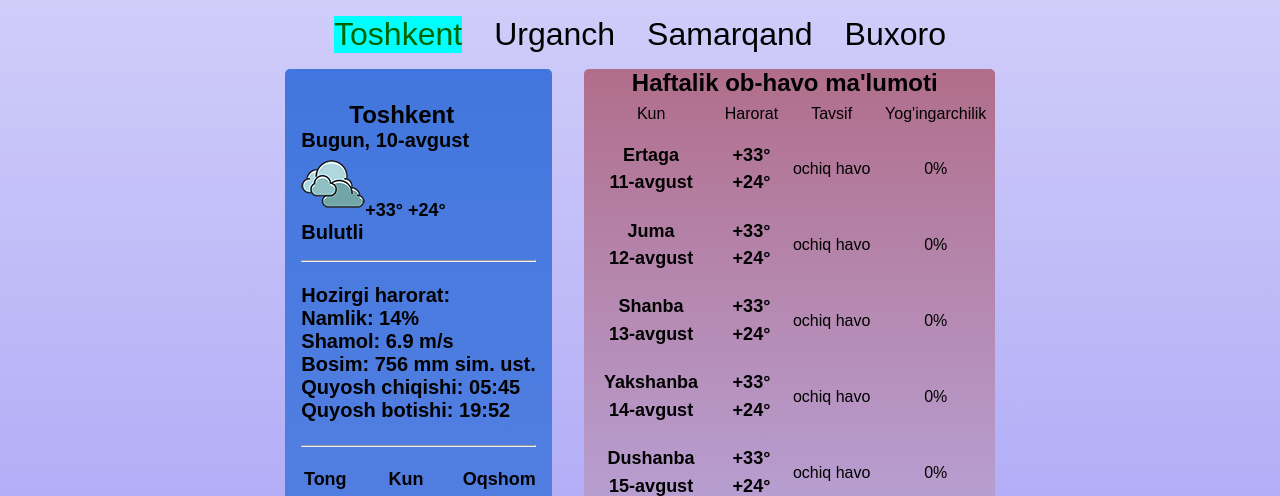
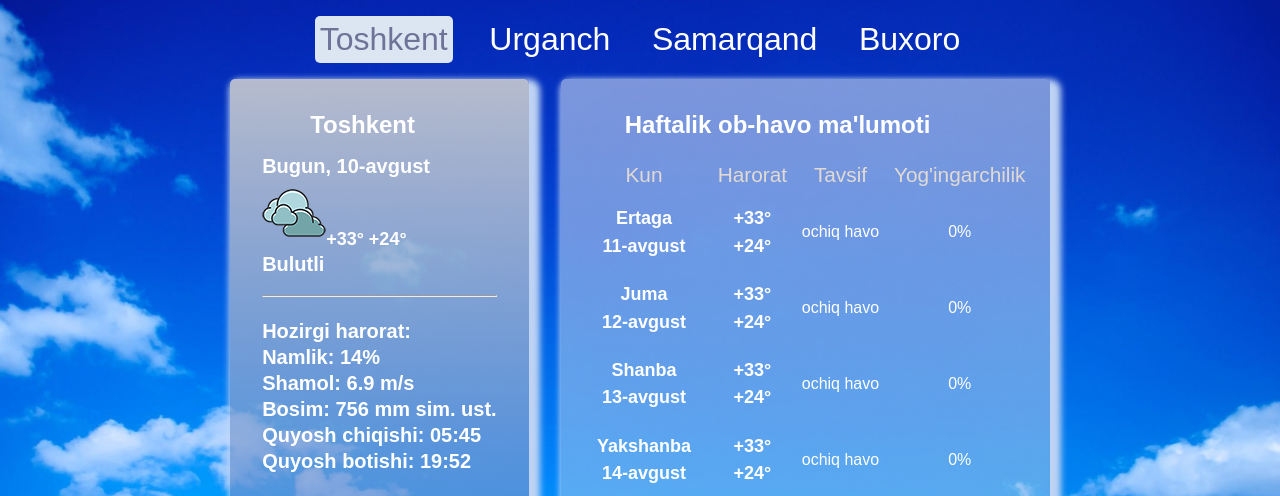
Before and after one commit to diyorbek0309/weather-app-protech-practise, a plain HTML site: page index.html in a window 1280 px wide. Shown: the top 496 px of the page. Drawn offline with Linux system fonts and the light colour scheme; no server answers.

Commit message:
finished

```diff
--- a/main.css
+++ b/main.css
@@ -16,8 +16,9 @@ span {
 
 body {
   height: 100vh;
-  /* background: linear-gradient(rgba(225, 225, 225, 0.5), rgba(220, 225, 220, 0.4)); */
-  background: linear-gradient(rgba(20, 5, 229, 0.2), rgba(20, 5, 229, 0.4));
+  background-image: url("./images/blue-sky.jpg");
+  background-repeat: no-repeat;
+  background-size: 100%;
 }
 
 main {
@@ -30,21 +31,28 @@ main {
   justify-content: center;
   list-style: none;
   font-size: 2rem;
+  color: #fff;
 }
-
+.city ul {
+  border: 1px solid rgb(198, 198, 232);
+  border-radius: 5px;
+}
 .city li {
   margin: 1rem;
   cursor: pointer;
   transition: 0.5s ease;
+  padding: 00.3rem;
 }
 
 .city .active {
-  color: darkgreen;
-  background-color: aqua;
+  border: #aaa;
+  border-radius: 5px;
+  color: rgb(108, 116, 152);
+  background-color: rgb(220, 229, 242);
 }
 
-.city li:hover{
-  color: brown;
+.city li:hover {
+  color: rgb(107, 106, 106);
 }
 
 .bottom {
@@ -65,16 +73,22 @@ main {
 
 .daily {
   margin-right: 2rem;
-  /* background-color: antiquewhite; */
-  background: linear-gradient(rgba(50, 109, 219, 0.9), rgba(28, 99, 212, 0.6));
-  padding: 2rem 1rem;
-  /* height: 450px;  */
+  background: linear-gradient(rgba(201, 203, 207, 0.9), rgba(28, 99, 212, 0.6));
+  padding: 2rem;
   border-radius: 5px;
+  color: #fff;
+  box-shadow: 5px 6px 6px 6px rgb(190, 211, 244);
+}
+
+main h2 {
+  padding-bottom: 1rem;
+}
+main p {
+  padding-bottom: 0.2rem;
 }
 
 .daily .middle p {
-  font-size: 20px;
-  /* font-weight: bold; */
+  font-size: 1.2prem;
 }
 
 .top {
@@ -91,10 +105,19 @@ main {
 
 .weekly {
   display: flex;
-  /* background-color: aqua; */
-  background: linear-gradient(rgba(150, 19, 29, 0.5), rgba(218, 199, 212, 0.3));
+  background: linear-gradient(
+    rgba(243, 251, 249, 0.5),
+    rgba(218, 199, 212, 0.3)
+  );
   flex-direction: column;
   border-radius: 5px;
+  padding: 2rem 1rem 0.5rem;
+  color: #fff;
+  box-shadow: 5px 6px 6px 6px rgb(190, 211, 244);
+}
+table tr:first-child {
+  font-size: 1.3rem;
+  color: rgb(225, 218, 211);
 }
 
 tr {
--- a/main.js
+++ b/main.js
@@ -10,6 +10,7 @@ const sunset = document.getElementById("sunset");
 const hPa = 0.750062;
 
 const API_KEY = "5fced8cbe8dc41c5834a87f5e5464752";
+const API_KEY_WEEKLY = "2d02a0d0079a9b2ee976f670c37d4176";
 let currentWeather = {};
 
 async function getTashkent() {
@@ -89,3 +90,7 @@ async function sendRequest(city) {
   const result = await data.json();
   return result;
 }
+
+fetch(`https://dataservice.accuweather.com/locations/v1/adminareas/uz`)
+  .then((response) => response.json())
+  .then((data) => console.log(data));
```
Also changed, not shown: images/blue-sky.jpg (added).
